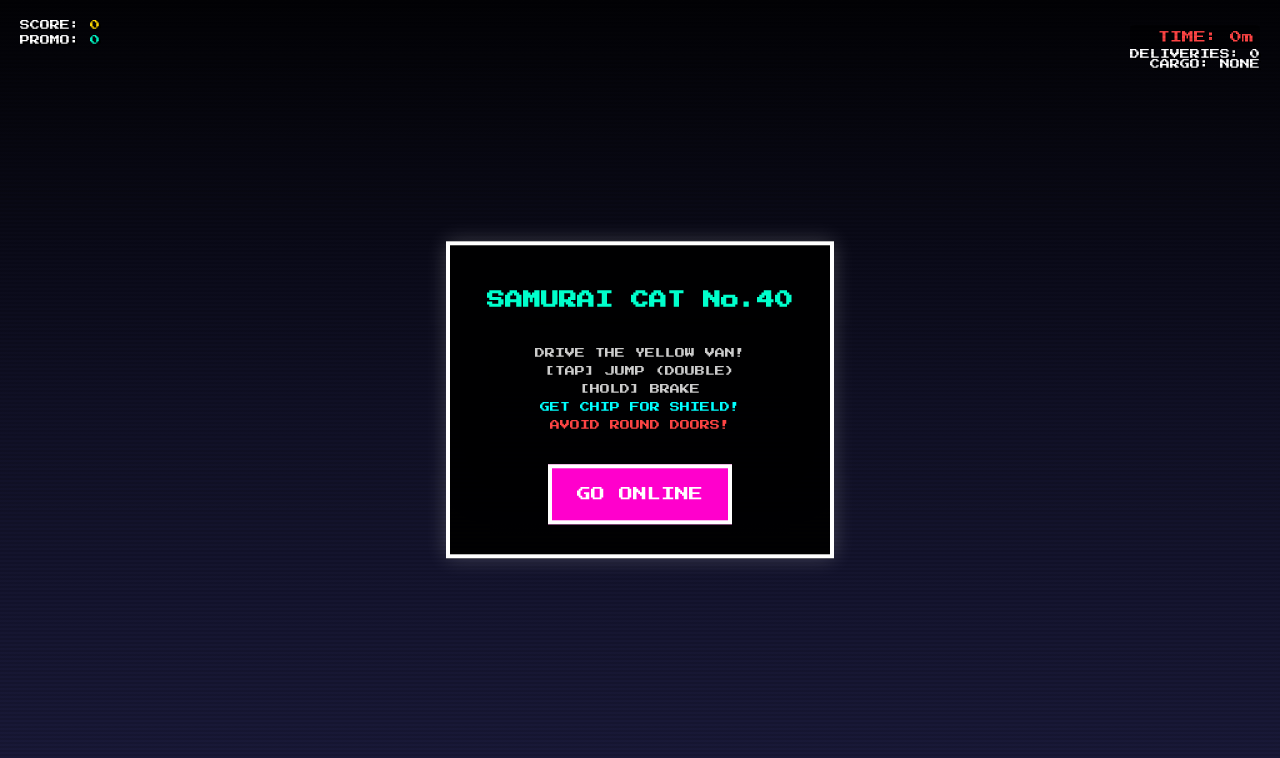
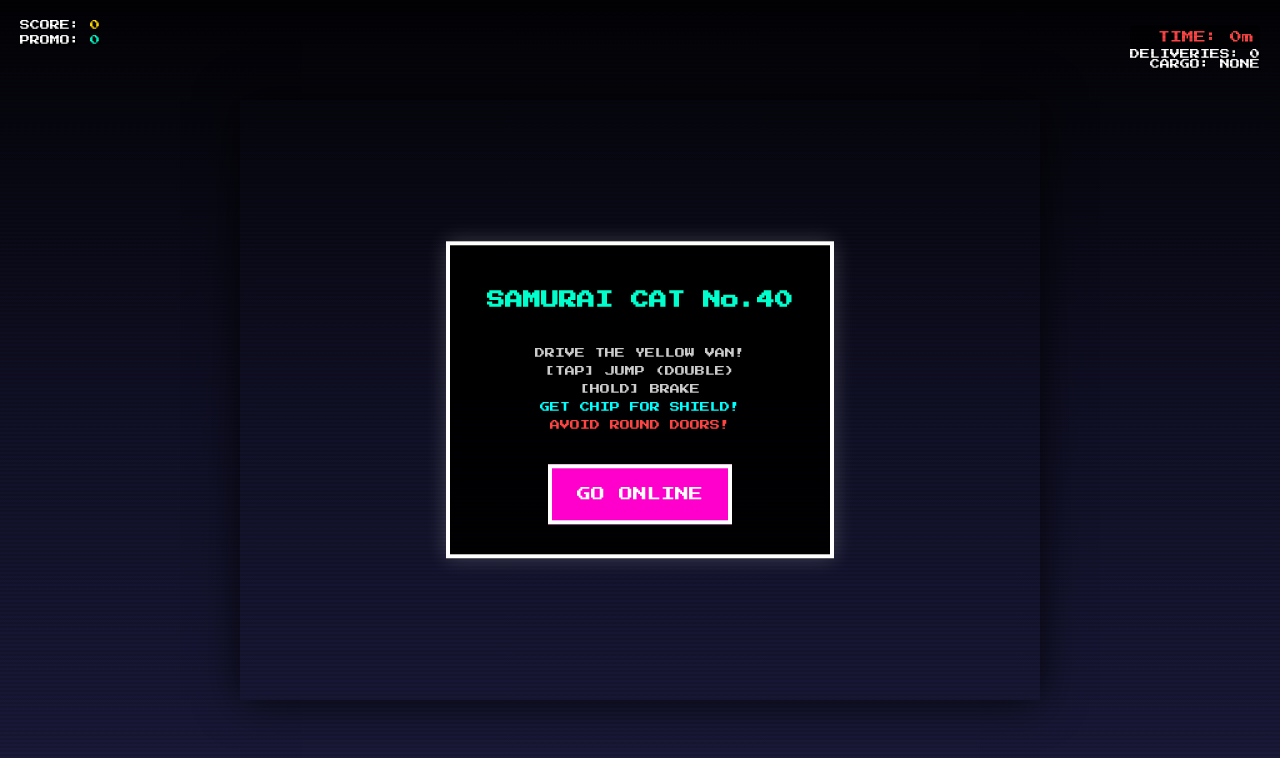
Before and after one commit to ichinenmae/CATSAMURAI40, a plain HTML site: page index.html in a window 1280 px wide. Drawn offline with Linux system fonts and the light colour scheme.

Commit message:
Add files via upload

```diff
--- a/index.html
+++ b/index.html
@@ -503,7 +503,28 @@ let countdown = 0;
 //    initStars();
 //}
 
-unction resize() {
+function resize() {
+    const maxWidth = 800;
+    const maxHeight = 600;
+    const aspectRatio = maxWidth / maxHeight;
+
+    let width = window.innerWidth;
+    let height = window.innerHeight;
+
+    // 縦位置の場合、高さに合わせて幅を調整
+    if (height > width) {
+        // 縦向き: 幅を基準にする
+        canvas.width = Math.min(width, maxWidth);
+        canvas.height = Math.min(canvas.width / aspectRatio, maxHeight);
+    } else {
+        // 横向き: 従来通り
+        canvas.width = Math.min(width, maxWidth);
+        canvas.height = Math.min(height, maxHeight);
+    }
+
+    initStars();
+}
+
 
 
 
@@ -1383,5 +1404,4 @@ window.addEventListener('keydown', (e) => {
 window.addEventListener('keyup', (e) => { if (e.code === 'Space') { isHolding = false; holdPending = false; } });
 </script>
 </body>
-
 </html>
```
